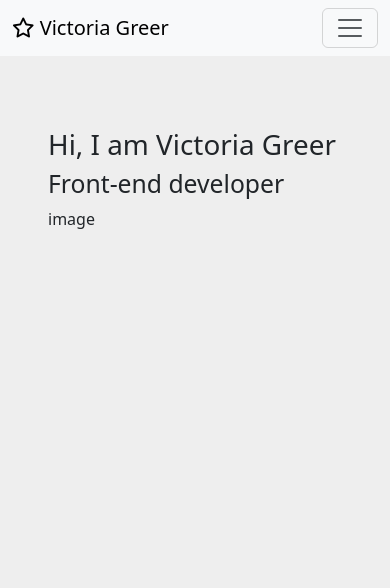
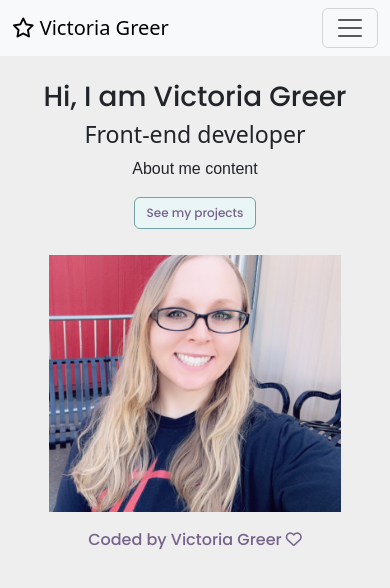
Before and after one commit to themightyvicki1/portfolio-project, a plain HTML site: page html/about.html in a window 390 px wide. Drawn offline with nearby package versions, Linux system fonts and the light colour scheme.

Commit message:
updates to about page and responsive features

```diff
--- a/html/about.html
+++ b/html/about.html
@@ -65,14 +65,31 @@
       </div>
     </nav>
 
-    <div class="about-section">
-      <div class="row p-5">
-        <div class="col-sm-6">
-          <h1>Hi, I am Victoria Greer</h1>
-          <h2>Front-end developer</h2>
+    <div class="about-section container">
+      <div class="row">
+        <div class="col-md-6">
+          <h1 class="about-name">Hi, I am Victoria Greer</h1>
+          <h3>Front-end developer</h3>
+          <p class="about-content mb-3">About me content</p>
+          <a
+            href="/html/projects.html"
+            class="btn btn-branding outline mb-3"
+            title="See projects"
+            >See my projects</a
+          >
         </div>
-        <div class="col-sm-6">image</div>
+        <div class="col-md-6">
+          <img
+            class="vrg img-fluid"
+            src="/images/vrg.png"
+            alt="image of Victoria Greer"
+            width="75%"
+          />
+        </div>
       </div>
     </div>
+    <footer class="text-center mt-3 mb-3">
+      Coded by Victoria Greer <i class="fa-regular fa-heart"></i>
+    </footer>
   </body>
 </html>
--- a/src/style.css
+++ b/src/style.css
@@ -12,6 +12,11 @@
 body {
   background: var(--whitish-color);
   padding-top: 80px;
+}
+
+footer {
+  font-family: var(--primary-font);
+  color: var(--fourth-color);
 }
 
 /*target the greeting message stored in a div */
@@ -82,10 +87,28 @@ body {
   font-family: var(--primary-font);
 }
 
+/*target space between rows on index */
+.row {
+  padding: 30px 0;
+}
 /*target images on index page */
 .col-sm-6 img:hover {
   transform: scale(1.5);
   cursor: zoom-in;
+}
+.about-content {
+  font-family: var(--secondary-font);
+}
+
+.about-name {
+  font-family: var(--primary-font);
+}
+
+/* this was the only way to remove horizontal scrolling in mobile view on about */
+html,
+body {
+  overflow-x: hidden !important;
+  width: 100vw !important;
 }
 
 /* target changes made when screen is small*/
@@ -93,6 +116,10 @@ body {
   #descriptions {
     display: block;
     text-align: center;
+  }
+
+  .row {
+    padding: 0;
   }
 
   .hero {
@@ -112,6 +139,8 @@ body {
 
   .link-buttons {
     padding-top: 2px;
+    /*to show the link buttons side by side when small */
+    display: flex;
   }
   .link-buttons a {
     font-size: 12px;
@@ -121,8 +150,14 @@ body {
     margin: auto;
   }
 
-  body {
-    margin: 0 auto;
+  .vrg {
+    margin-top: 10px;
+  }
+
+  .about-section {
+    text-align: center;
+    padding: 0;
+    margin: auto;
   }
 }
 
```
Also changed, not shown: index.html (+3 -0 lines), images/vrg.png (added).
